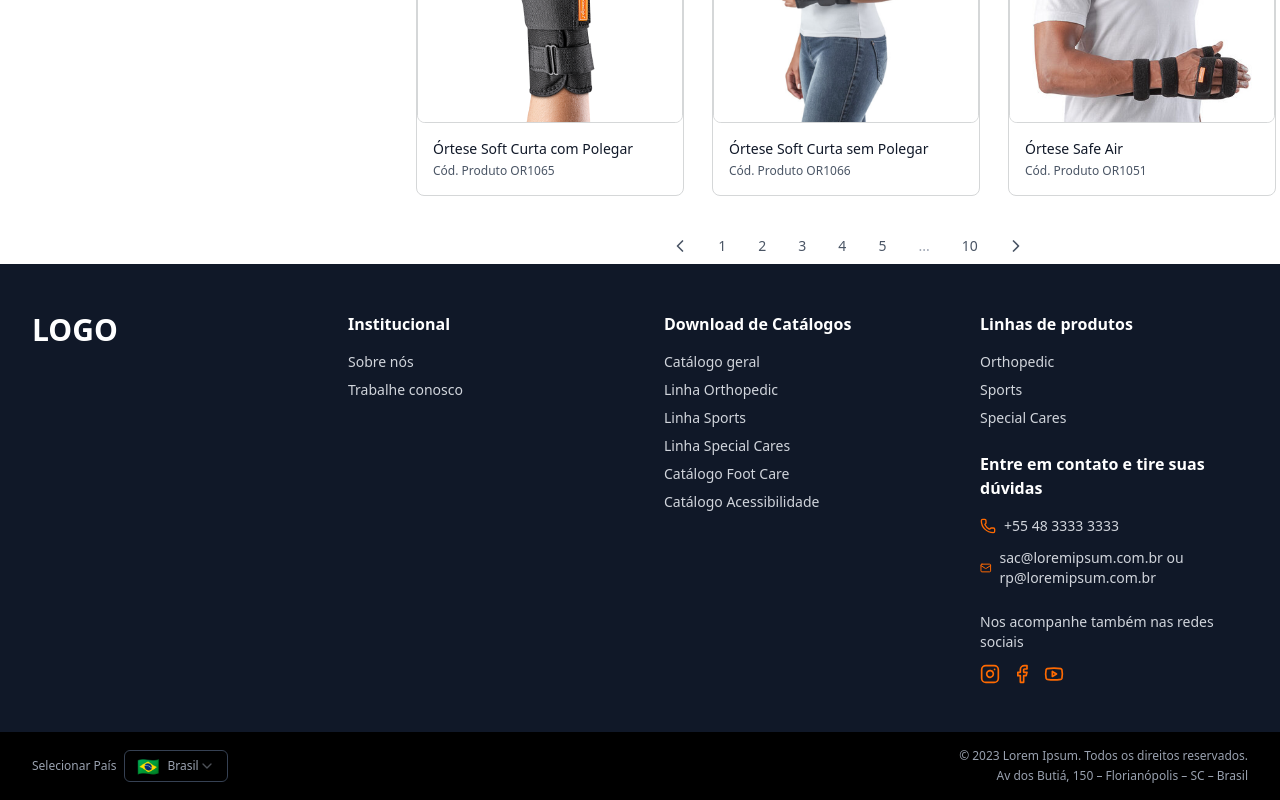
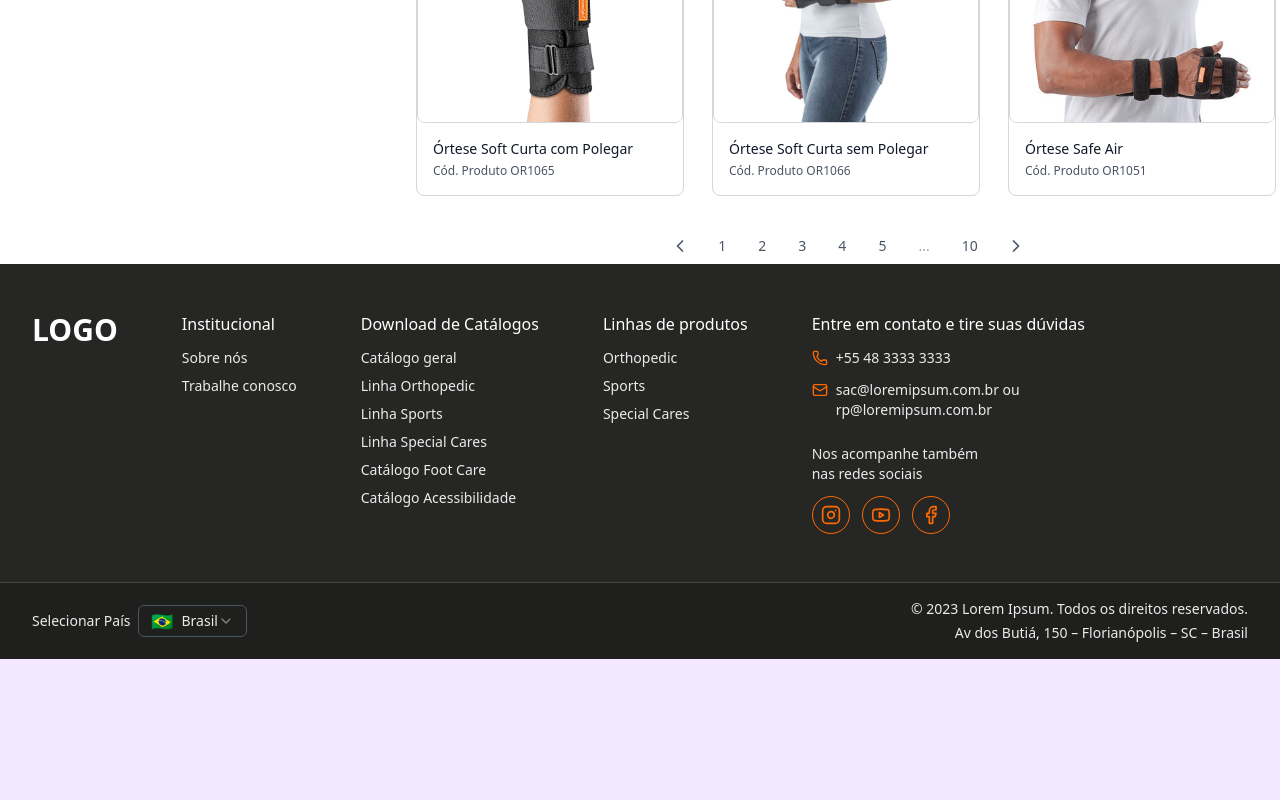
Before and after one commit to marcos-lima-dev/loja-ortopedica, a React (Vite) app: page / in a window 1280 px wide. Shown: the part 2145-2945 px from the top of the page. After the commit the page ends 2804 px from the top, so only its background shows below. Built offline with nearby package versions, Linux system fonts and the light colour scheme.

Commit message:
feat: footer 100% pixel perfect com #262624, #1f1f1d, ícones com borda e <br /> no e-mail

```diff
--- a/src/components/Footer.tsx
+++ b/src/components/Footer.tsx
@@ -1,6 +1,4 @@
-// src/components/Footer.tsx
 import { Phone, Mail, Facebook, Instagram, Youtube } from 'lucide-react'
-import { Button } from './ui/button'
 import {
   Select,
   SelectContent,
@@ -8,21 +6,22 @@ import {
   SelectTrigger,
   SelectValue,
 } from './ui/select'
+
 export default function Footer() {
   return (
-    <footer className="bg-gray-900 text-gray-300">
-      {/* Conteúdo Principal */}
+    <footer className="font-roboto" style={{ backgroundColor: '#262624', color: '#EBEBEB' }}>
+      {/* 🔹 Conteúdo Principal */}
       <div className="max-w-7xl mx-auto px-4 sm:px-6 lg:px-8 py-12">
-        <div className="grid grid-cols-1 md:grid-cols-2 lg:grid-cols-4 gap-8 lg:gap-12">
+        <div className="flex flex-wrap gap-12 lg:gap-16">
 
           {/* Coluna 1: Logo */}
-          <div className="flex items-start">
+          <div className="flex-shrink-0">
             <h2 className="text-3xl font-bold text-white">LOGO</h2>
           </div>
 
           {/* Coluna 2: Institucional */}
-          <div>
-            <h3 className="text-white font-semibold mb-4">Institucional</h3>
+          <div className="flex-shrink-0">
+            <h3 className="text-white font-medium text-base mb-3">Institucional</h3>
             <ul className="space-y-2 text-sm">
               <li><a href="#" className="hover:text-white transition-colors">Sobre nós</a></li>
               <li><a href="#" className="hover:text-white transition-colors">Trabalhe conosco</a></li>
@@ -30,8 +29,8 @@ export default function Footer() {
           </div>
 
           {/* Coluna 3: Download de Catálogos */}
-          <div>
-            <h3 className="text-white font-semibold mb-4">Download de Catálogos</h3>
+          <div className="flex-shrink-0">
+            <h3 className="text-white font-medium text-base mb-3">Download de Catálogos</h3>
             <ul className="space-y-2 text-sm">
               <li><a href="#" className="hover:text-white transition-colors">Catálogo geral</a></li>
               <li><a href="#" className="hover:text-white transition-colors">Linha Orthopedic</a></li>
@@ -42,10 +41,9 @@ export default function Footer() {
             </ul>
           </div>
 
-          {/* Coluna 4: Linhas de Produtos + Contato */}
-          <div className="space-y-6">
-            <div>
-              <h3 className="text-white font-semibold mb-4">Linhas de produtos</h3>
+          {/* Coluna 4: Linhas de Produtos */}
+          <div className="flex-shrink-0">
+            <h3 className="text-white font-medium text-base mb-3">Linhas de produtos</h3>
             <ul className="space-y-2 text-sm">
               <li><a href="#" className="hover:text-white transition-colors">Orthopedic</a></li>
               <li><a href="#" className="hover:text-white transition-colors">Sports</a></li>
@@ -53,47 +51,50 @@ export default function Footer() {
             </ul>
           </div>
 
-            <div>
-              <h3 className="text-white font-semibold mb-4">Entre em contato e tire suas dúvidas</h3>
+          {/* Coluna 5: Contato */}
+          <div className="flex-shrink-0">
+            <h3 className="text-white font-medium text-base mb-3">
+              Entre em contato e tire suas dúvidas
+            </h3>
             <div className="space-y-3 text-sm">
               <div className="flex items-center gap-2">
                 <Phone className="w-4 h-4 text-orange-500" />
                 <span>+55 48 3333 3333</span>
               </div>
-                <div className="flex items-center gap-2">
-                  <Mail className="w-4 h-4 text-orange-500" />
-                  <span>sac@loremipsum.com.br ou rp@loremipsum.com.br</span>
+              <div className="flex items-start gap-2">
+                <Mail className="w-4 h-4 text-orange-500 mt-0.5" />
+                <span>sac@loremipsum.com.br ou<br />rp@loremipsum.com.br</span>
               </div>
             </div>
 
             <div className="mt-6">
-                <p className="text-sm mb-3">Nos acompanhe também nas redes sociais</p>
+              <p className="text-sm mb-3">Nos acompanhe também<br />nas redes sociais</p>
               <div className="flex gap-3">
-                  <a href="#" className="text-orange-500 hover:text-orange-400 transition-colors">
+                <a href="#" className="text-orange-500 hover:text-orange-400 transition-colors border border-orange-500 rounded-full p-2">
                   <Instagram className="w-5 h-5" />
                 </a>
-                  <a href="#" className="text-orange-500 hover:text-orange-400 transition-colors">
+                <a href="#" className="text-orange-500 hover:text-orange-400 transition-colors border border-orange-500 rounded-full p-2">
+                  <Youtube className="w-5 h-5" />
+                </a>
+                <a href="#" className="text-orange-500 hover:text-orange-400 transition-colors border border-orange-500 rounded-full p-2">
                   <Facebook className="w-5 h-5" />
-                  </a>
-                  <a href="#" className="text-orange-500 hover:text-orange-400 transition-colors">
-                    <Youtube className="w-5 h-5" />
                 </a>
               </div>
             </div>
           </div>
         </div>
       </div>
-      </div>
 
-      {/* Linha inferior */}
-      <div className="bg-black py-4">
+      {/* 🔸 Linha Inferior */}
+      <div className="border-t py-4" style={{ borderColor: '#444', backgroundColor: '#1f1f1d' }}>
         <div className="max-w-7xl mx-auto px-4 sm:px-6 lg:px-8">
-          <div className="flex flex-col lg:flex-row justify-between items-center text-xs text-gray-400">
+          <div className="flex flex-col lg:flex-row justify-between items-center text-sm">
+
             {/* Selecionar País */}
             <div className="flex items-center gap-2 mb-3 lg:mb-0">
               <span>Selecionar País</span>
               <Select defaultValue="br">
-                <SelectTrigger className="w-fit h-8 text-xs border-gray-700">
+                <SelectTrigger className="w-fit h-8 text-sm border-gray-600" style={{ backgroundColor: 'transparent', color: '#EBEBEB' }}>
                   <SelectValue />
                 </SelectTrigger>
                 <SelectContent>
@@ -108,7 +109,7 @@ export default function Footer() {
             </div>
 
             {/* Copyright e Endereço */}
-            <div className="text-center lg:text-right space-y-1">
+            <div className="text-center lg:text-right space-y-1 text-sm">
               <p>© 2023 Lorem Ipsum. Todos os direitos reservados.</p>
               <p>Av dos Butiá, 150 – Florianópolis – SC – Brasil</p>
             </div>
--- a/tailwind.config.js
+++ b/tailwind.config.js
@@ -1,14 +1,22 @@
 // tailwind.config.js
-import { defineConfig } from 'tailwindcss'
-
-export default defineConfig({
-  content: ['./index.html', './src/**/*.{js,ts,jsx,tsx}'],
+/** @type {import('tailwindcss').Config} */
+module.exports = {
+  content: [
+    "./index.html",
+    "./src/**/*.{js,ts,jsx,tsx}",
+  ],
   theme: {
     extend: {
+      colors: {
+        // 🎨 Cores personalizadas do Footer
+        'footer-bg': '#4C4C4C',       // cor principal (parte superior) — exata do Figma
+        'footer-bottom': '#3E3E3E',   // faixa inferior (barra de direitos autorais)
+      },
       fontFamily: {
-        raleway: ['Raleway', 'sans-serif'],
+        // 🖋️ Fonte global
+        roboto: ['Roboto', 'sans-serif'],
       },
     },
   },
   plugins: [],
-})
+}
```
Also changed, not shown: 1 other file (tests, documents, lock files or other folders). Lines whose indentation alone changed are shown as unchanged.
